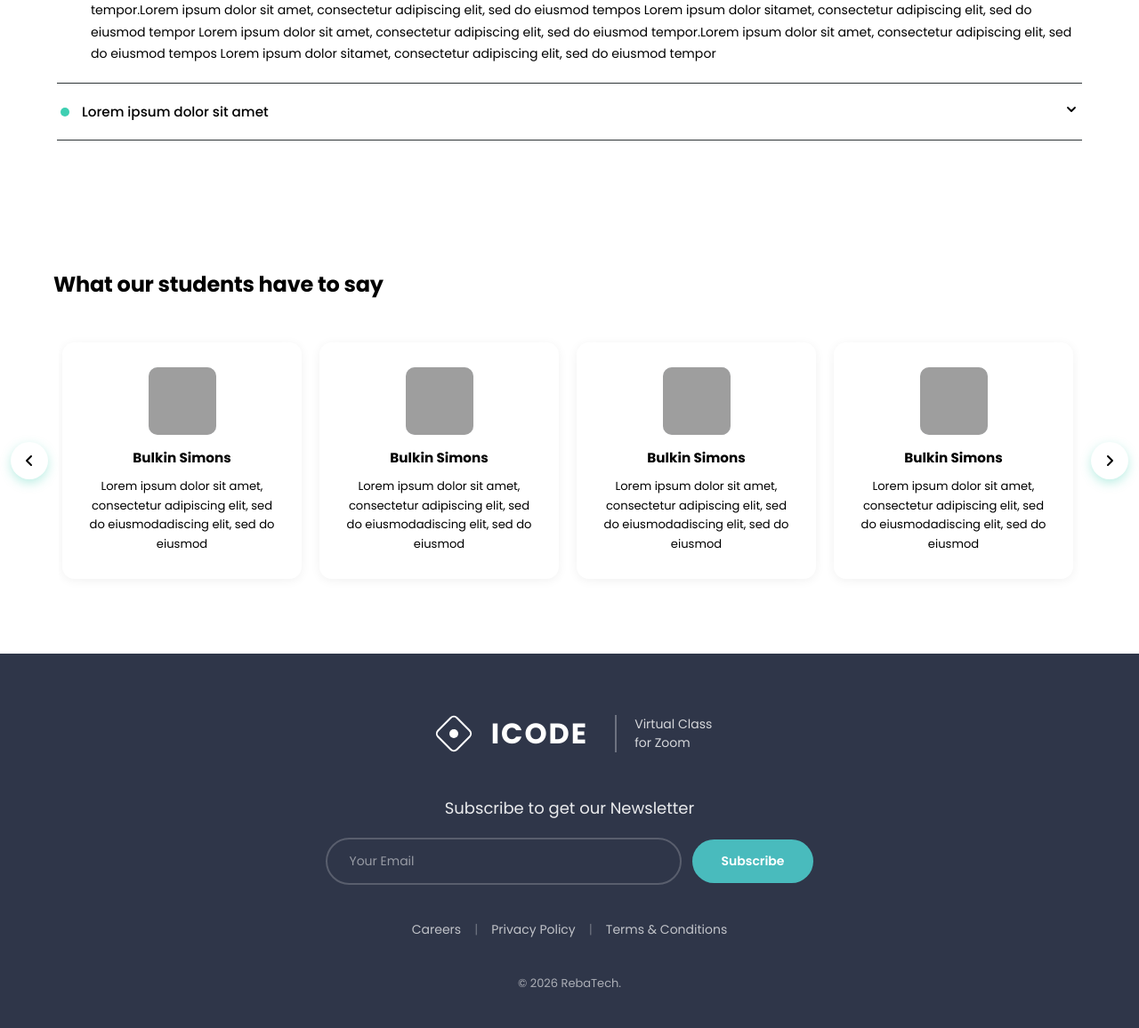
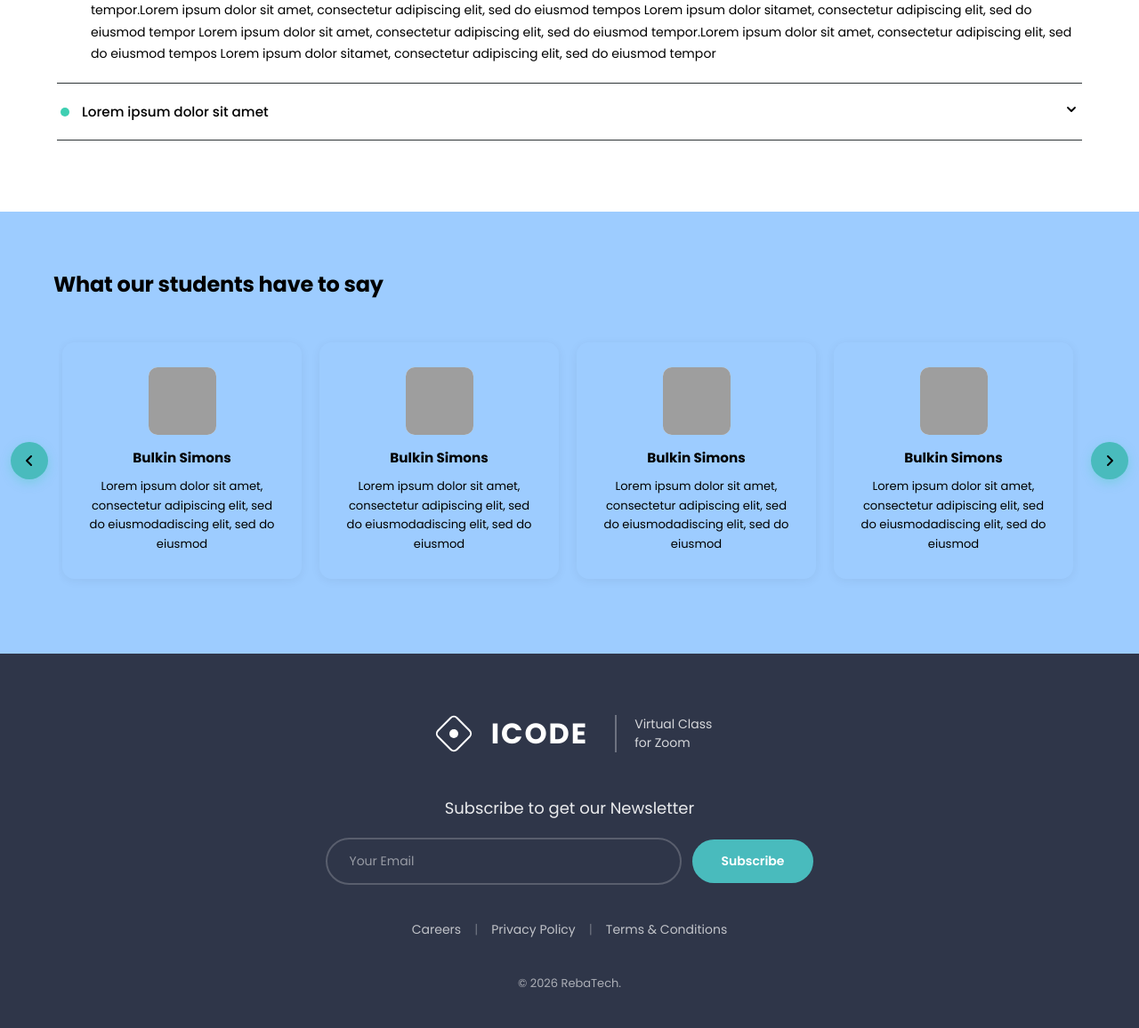
Before and after one commit to pSeudnotsudo/i-code-lab, a Django app: page //membership in a window 1280 px wide. Shown: the part 1496-2652 px from the top of the page at 89% size. Run offline with Django 5.2, Linux system fonts and the light colour scheme; grey boxes are pictures that could not be loaded.

Commit message:
st:section-styling - optimize testimonial styling

```diff
--- a/static/css/styles.css
+++ b/static/css/styles.css
@@ -2013,9 +2013,10 @@
      ft-membership: Testimonials Section
      =========================== */
   .ft-membership-testimonials {
-    background: var(--ft-bg-light);
+    /* background: #9DCCFF; */
+    background: #9DCCFF;
     padding: 64px 0 72px;
-    font-family: 'Segoe UI', 'Helvetica Neue', sans-serif;
+
   }
 
   .ft-membership-testimonials__title {
@@ -2056,7 +2057,7 @@
     width: 42px;
     height: 42px;
     border-radius: 50%;
-    background: var(--ft-teal);
+    background: var(--primary-teal);
     border: none;
     color: var(--ft-white);
     display: flex;
```
